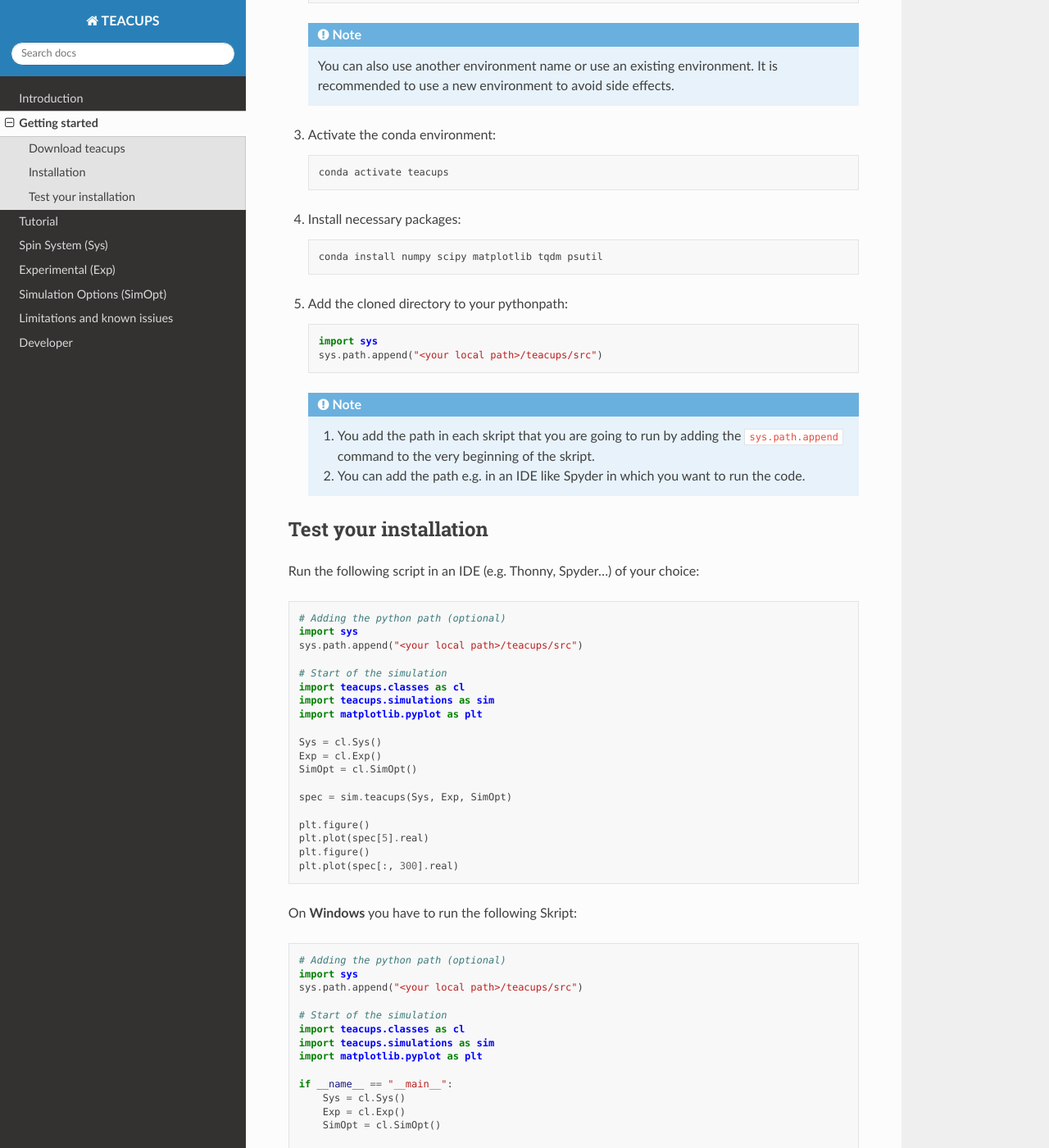
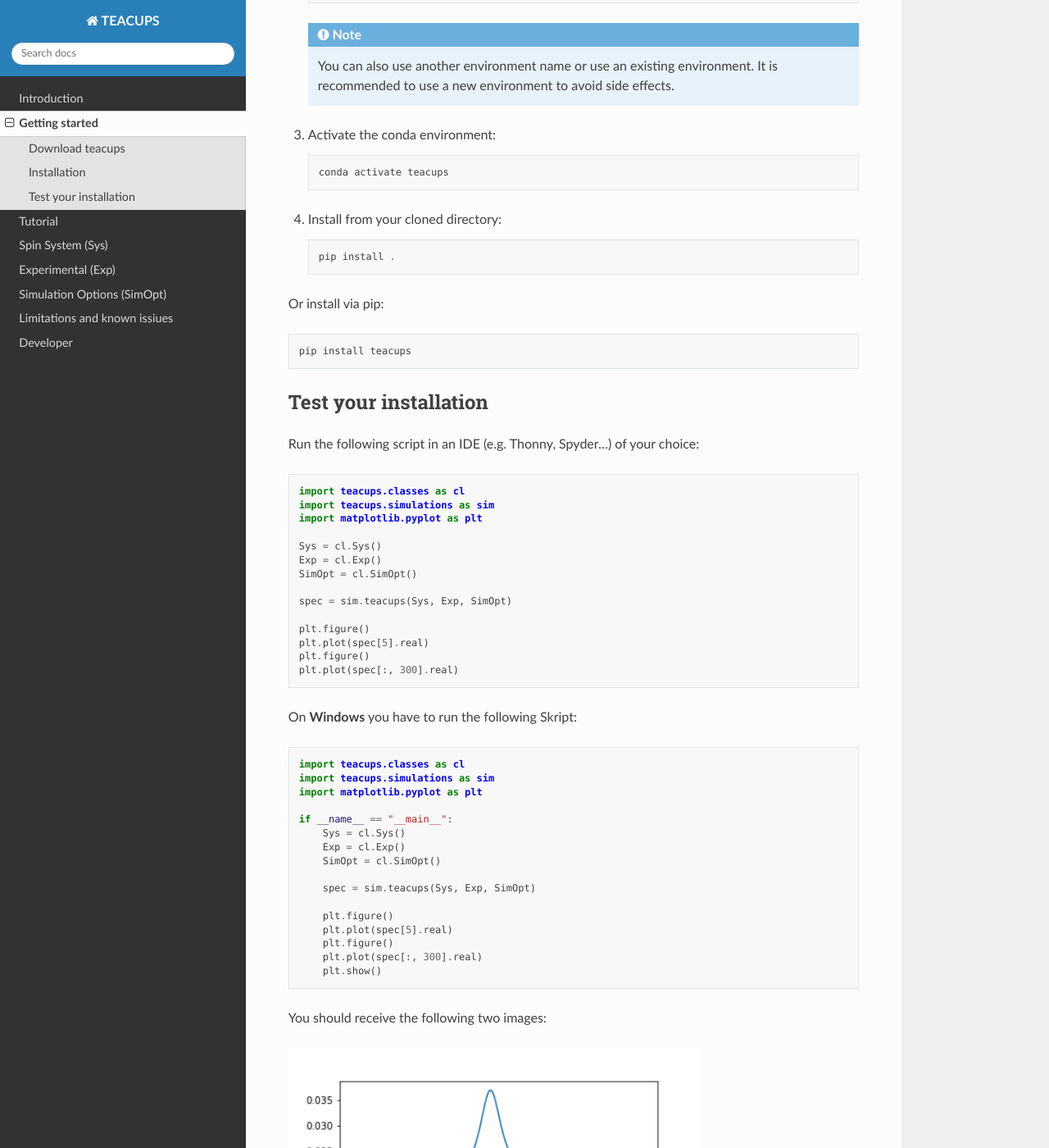
Before and after one commit to TheresiaQuintes/teacups, a Sphinx documentation site: the page built from docs/source/getting_started.rst, in a window 1280 px wide and 1400 px high, scrolled down 610 px. Shown: the whole window at 82% size. Built offline with Sphinx 7.4.7 and the Read the Docs theme 3.1.0, drawn with Linux system fonts in a browser that asks for light colours.

Commit message:
Installationsanleitung geändert

```diff
--- a/docs/source/getting_started.rst
+++ b/docs/source/getting_started.rst
@@ -35,18 +35,14 @@ Installation
 
       conda activate teacups
 
-#. Install necessary packages::
+#. Install from your cloned directory::
 
-      conda install numpy scipy matplotlib tqdm psutil
+      pip install .
 
-#. Add the cloned directory to your pythonpath::
+Or install via pip::
 
-      import sys
-      sys.path.append("<your local path>/teacups/src")
+      pip install teacups
 
-   .. note::
-      #. You add the path in each skript that you are going to run by adding the ``sys.path.append`` command to the very beginning of the skript.
-      #. You can add the path e.g. in an IDE like Spyder in which you want to run the code.
 
 
 
@@ -56,11 +52,6 @@ Test your installation
 
 Run the following script in an IDE (e.g. Thonny, Spyder...) of your choice::
 
-	# Adding the python path (optional)
-	import sys
-        sys.path.append("<your local path>/teacups/src")
-
-        # Start of the simulation
 	import teacups.classes as cl
 	import teacups.simulations as sim
 	import matplotlib.pyplot as plt
@@ -78,11 +69,6 @@ Run the following script in an IDE (e.g. Thonny, Spyder...) of your choice::
 
 On **Windows** you have to run the following Skript::
 
-	# Adding the python path (optional)
-	import sys
-        sys.path.append("<your local path>/teacups/src")
-
-        # Start of the simulation
 	import teacups.classes as cl
 	import teacups.simulations as sim
 	import matplotlib.pyplot as plt
--- a/pyproject.toml
+++ b/pyproject.toml
@@ -1,6 +1,6 @@
 [project]
 name = "teacups"
-version = "2.2.1"
+version = "2.3.0"
 description = "Simulation of timeresolved transient EPR spectra of spinpolarised spin species. "
 authors = [
   { name = "Theresia Quintes", email = "theresia.quintes@physchem.uni-freiburg.de" }
```
Also changed, not shown: other parts of docs/source/getting_started.rst (+1 -1 lines), 1 other file.
